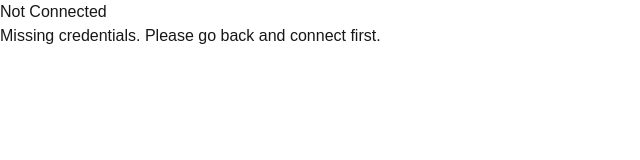
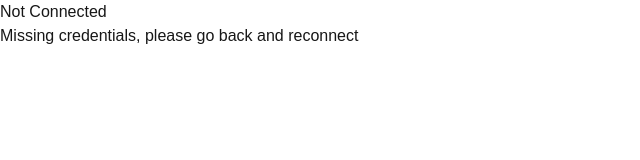
Before and after one commit to Krefchenko/bcproject, a Next.js app: page /dashboard in a window 1280 px wide. Shown: the top 160 px of the page, without its empty margins (0-640 px from the left). Built offline with nearby package versions, Linux system fonts and the light colour scheme; no server answers.

Commit message:
fixing errors

```diff
--- a/src/app/dashboard/page.tsx
+++ b/src/app/dashboard/page.tsx
@@ -1,4 +1,3 @@
-'use client';
 import { cookies } from 'next/headers';
 
 export default async function DashboardPage() {
@@ -11,7 +10,7 @@ export default async function DashboardPage() {
     return (
       <div>
         <h1>Not Connected</h1>
-        <p>Missing credentials. Please go back and connect first.</p>
+        <p>Missing credentials, please go back and reconnect</p>
       </div>
     );
   }
```
